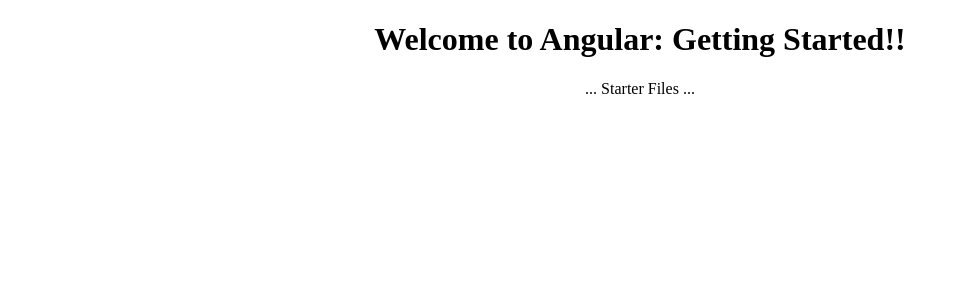
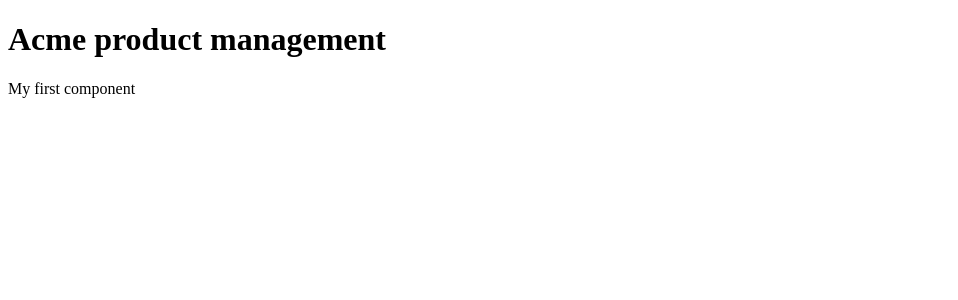
Before and after one commit to maykelmtzd/APM, an Angular app: page / in a window 1280 px wide. Shown: the top 300 px of the page, without its empty margins (0-958 px from the left). Built offline with nearby package versions, Linux system fonts and the light colour scheme.

Commit message:
Rewrites AppComponent

```diff
--- a/src/app/app.component.ts
+++ b/src/app/app.component.ts
@@ -2,9 +2,13 @@ import { Component } from '@angular/core';
 
 @Component({
   selector: 'pm-root',
-  templateUrl: './app.component.html',
-  styleUrls: ['./app.component.css']
+  template: `
+    <div>
+    <h1>{{pageTitle}}</h1>
+    <div>My first component</div>
+    </div>
+  `
 })
 export class AppComponent {
-  title = 'Angular: Getting Started';
+  pageTitle: string = 'Acme product management';
 }
```
